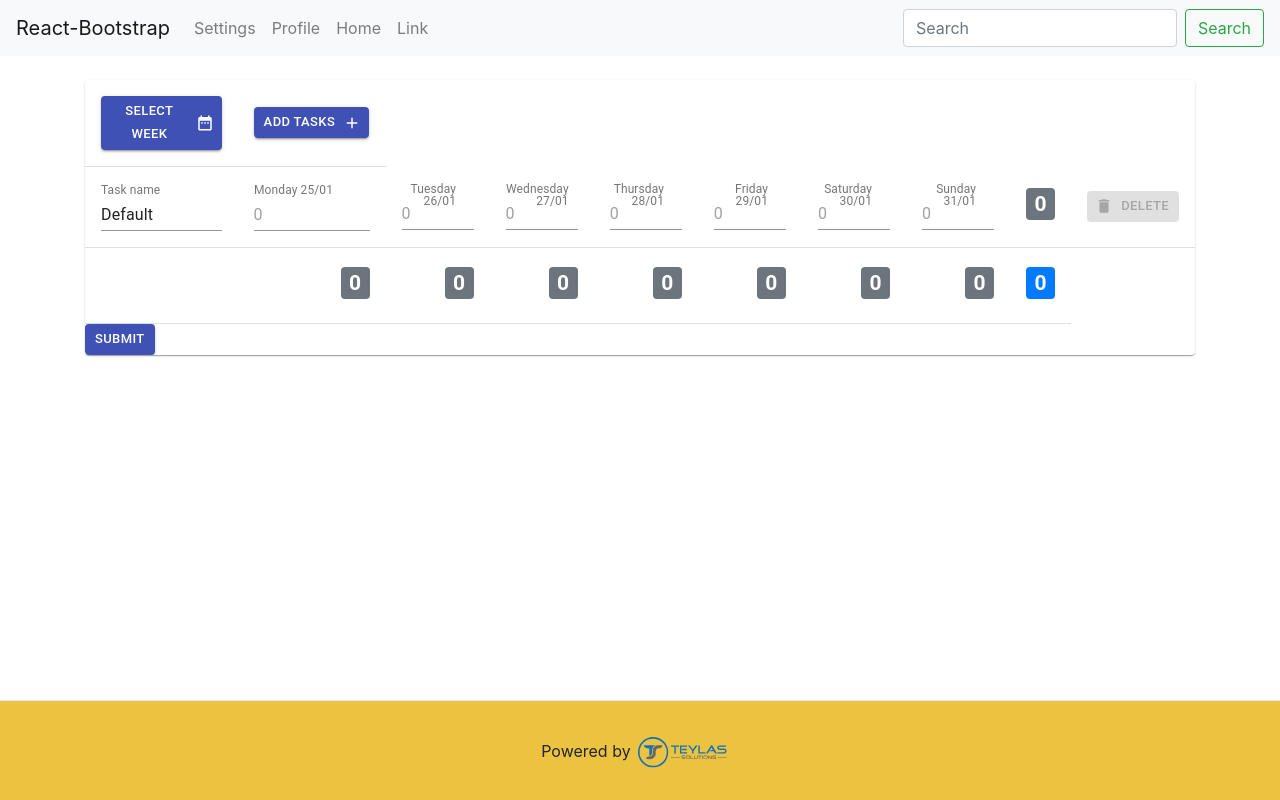
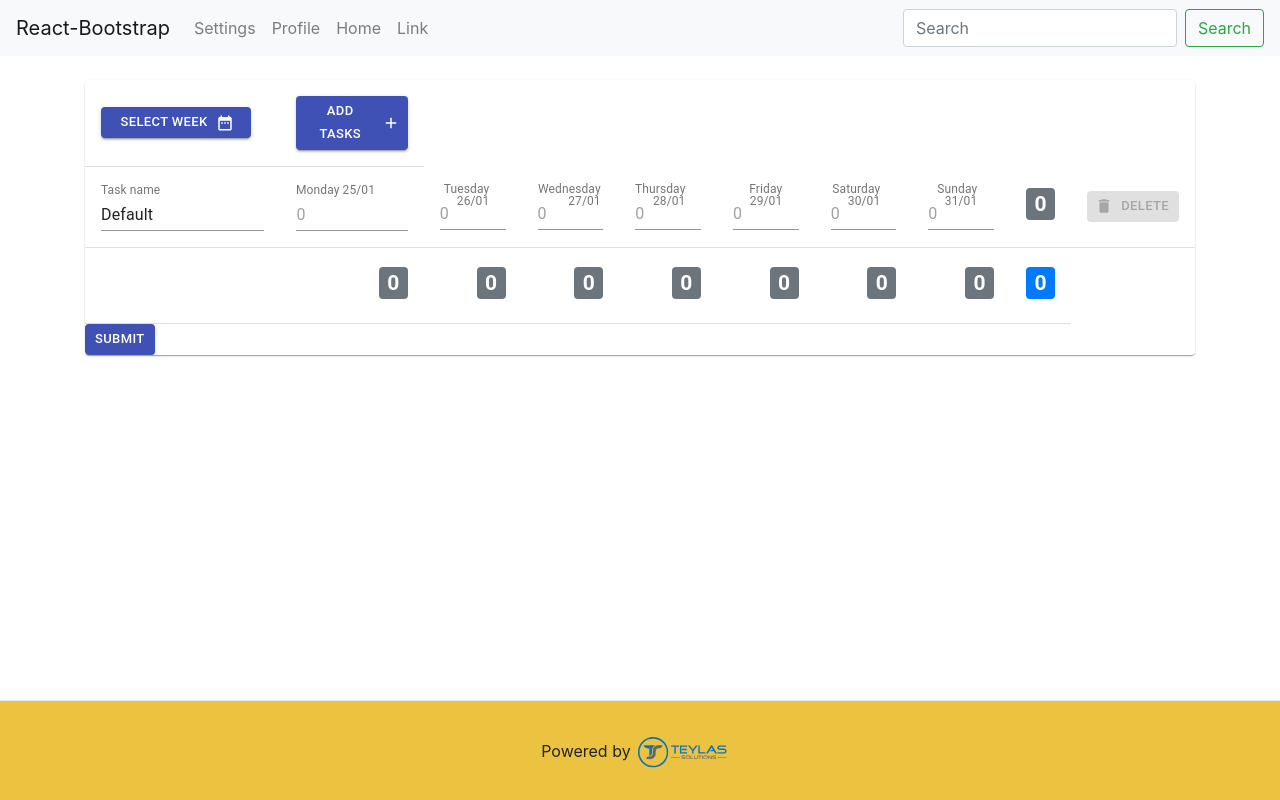
Before and after one commit to teylasadmin/timesheet, a Next.js app: page / in a window 1280 px wide. Built offline with nearby package versions, Linux system fonts and the light colour scheme.

Commit message:
changed the size of the button

```diff
--- a/pages/weekSelection.tsx
+++ b/pages/weekSelection.tsx
@@ -47,7 +47,7 @@ export default function WeekSelection(props) {
 
     return (
         <div>
-            <Button variant="contained" color="primary" size="small" endIcon={<DateRangeIcon/>} onClick={handleOpen}>
+            <Button variant="contained" style={{maxWidth: '150px', minWidth: '150px'}} color="primary" size="small" endIcon={<DateRangeIcon/>} onClick={handleOpen}>
                 Select week
             </Button>
 
```
